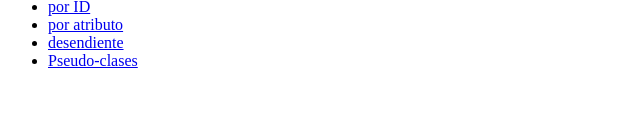
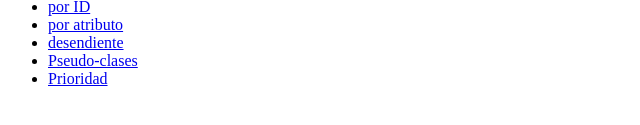
Before and after one commit to alfre21/Curso-CSS3, a plain HTML site: page index.html in a window 1280 px wide. Shown: the part 217-342 px from the top of the page, 0-640 px from the left. Drawn offline with Linux system fonts and the light colour scheme.

Commit message:
principal

```diff
--- a/index.html
+++ b/index.html
@@ -21,6 +21,7 @@
                     <li><a href="html/05_por_atributo.html">por atributo</a></li>
                     <li><a href="html/06_desendiente.html">desendiente</a></li>
                     <li><a href="html/07_pseudo_clases.html">Pseudo-clases</a></li>
+                    <li><a href="html/08_prioridad.html">Prioridad</a></li>
                 </ul>
             </nav>
         </header>
```
